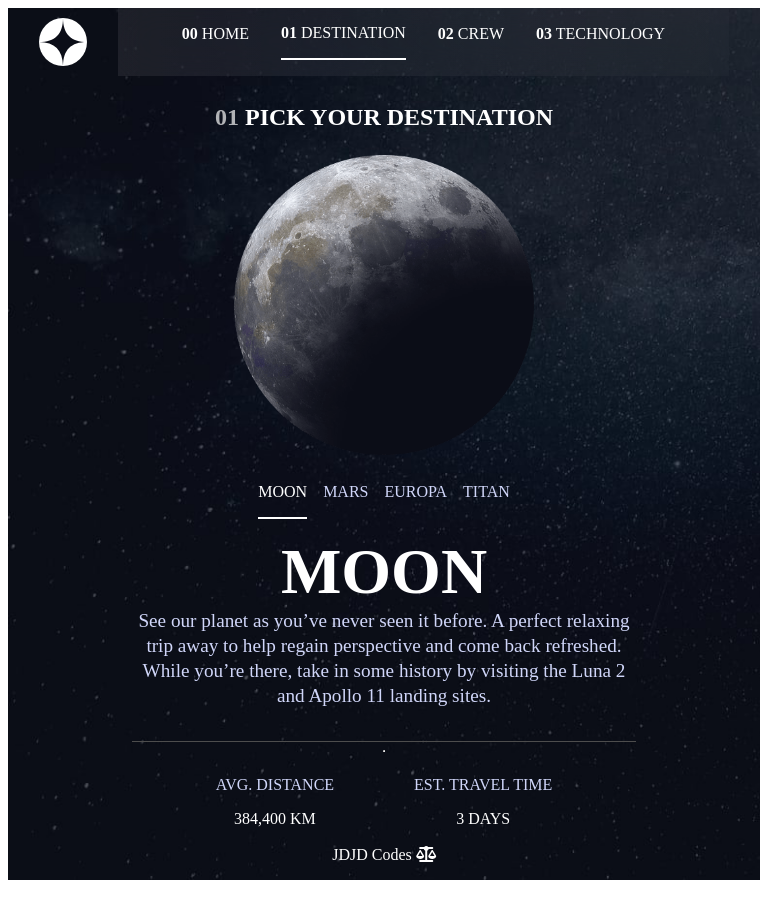
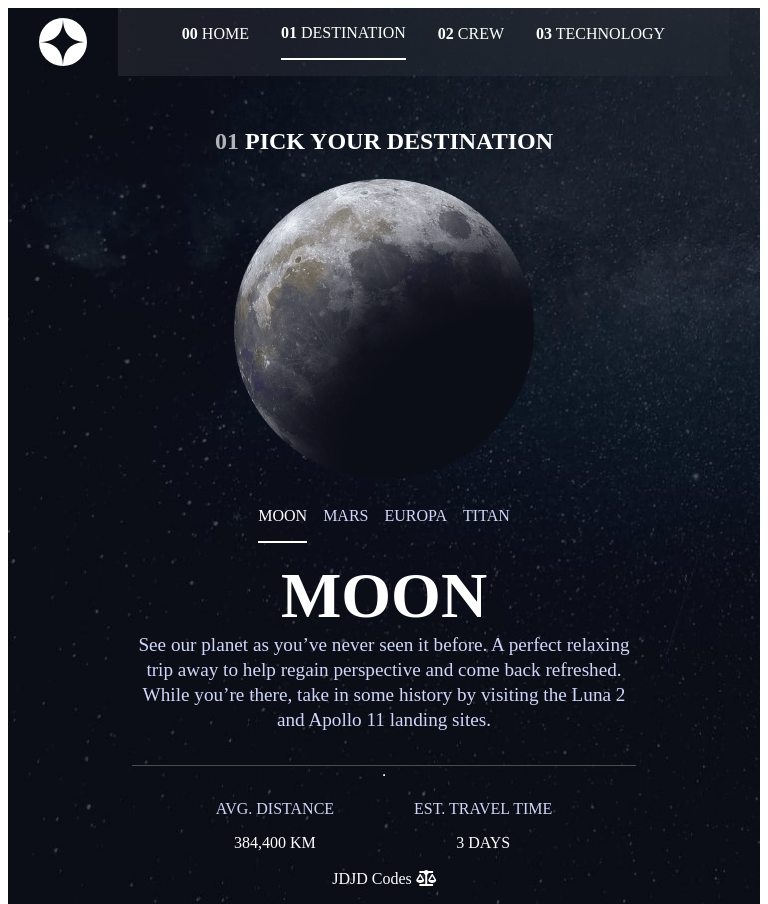
Before and after one commit to uconnwomensbball/SpaceTourismSite, a React (Vite) app: page /destination in a window 768 px wide. Before the commit the page ends 880 px from the top, so only its background shows below. Built offline with nearby package versions, Linux system fonts and the light colour scheme; a web font is replaced by a local one.

Commit message:
2 Jan 26 - Styles: @mediaqueries

```diff
--- a/src/index.css
+++ b/src/index.css
@@ -408,7 +408,7 @@ footer{
         flex-direction: column;
         gap: 1.5rem;
         text-align: center;
-        margin-top: 2.5rem;
+        margin-top: 4rem;
 
     }
 
```
